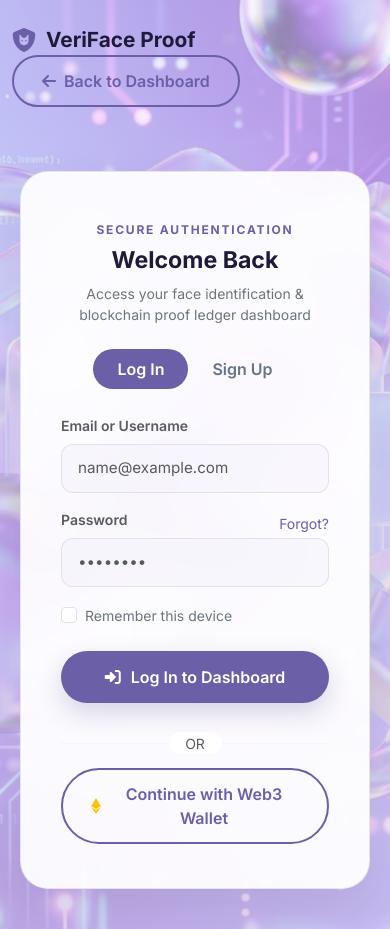
After one commit to Mishel-Ack/Face-identification-and-blockchain-verification, a Flask app: page /login in a window 390 px wide. The commit adds this page. Run offline with Flask 3, Linux system fonts and the light colour scheme.

Commit message:
Add responsive Navigation Bar and dedicated Login / Register page (/login)

```diff
--- a/app.py
+++ b/app.py
@@ -18,6 +18,12 @@ app.config['UPLOAD_FOLDER'] = tempfile.gettempdir()
 @app.route('/')
 def index():
     return render_template('index.html')
+
+@app.route('/login', methods=['GET', 'POST'])
+def login():
+    if request.method == 'POST':
+        return render_template('index.html', logged_in=True, username="Alex Dev")
+    return render_template('login.html')
 
 @app.route('/api/run_pipeline', methods=['POST'])
 def api_run_pipeline():
--- /dev/null
+++ b/templates/login.html
@@ -0,0 +1,261 @@
+<!DOCTYPE html>
+<html lang="en">
+<head>
+    <meta charset="UTF-8">
+    <meta name="viewport" content="width=device-width, initial-scale=1.0">
+    <title>Log In - VeriFace Proof</title>
+    <link href="https://cdn.jsdelivr.net/npm/bootstrap@5.3.0/dist/css/bootstrap.min.css" rel="stylesheet">
+    <link rel="stylesheet" href="https://cdnjs.cloudflare.com/ajax/libs/font-awesome/6.4.0/css/all.min.css">
+    <link rel="preconnect" href="https://fonts.googleapis.com">
+    <link rel="preconnect" href="https://fonts.gstatic.com" crossorigin>
+    <link href="https://fonts.googleapis.com/css2?family=Inter:wght@300;400;500;600;700&display=swap" rel="stylesheet">
+    <style>
+        :root {
+            --bg-gradient-top: #F3F0FA;
+            --bg-gradient-bottom: #E2DBF2;
+            --primary-navy: #1E1B3A;
+            --accent-violet: #6B5FA8;
+            --accent-violet-hover: #594d94;
+            --text-primary: #1E1B3A;
+            --text-secondary: #64748B;
+            --text-light: #FFFFFF;
+            --card-light-bg: rgba(255, 255, 255, 0.9);
+            --border-soft: rgba(107, 95, 168, 0.15);
+        }
+
+        body {
+            background: linear-gradient(180deg, rgba(243, 240, 250, 0.5) 0%, rgba(226, 219, 242, 0.7) 100%), url('/static/images/hero_bg.jpg') center/cover no-repeat;
+            color: var(--text-primary);
+            font-family: 'Inter', system-ui, -apple-system, sans-serif;
+            min-height: 100vh;
+            margin: 0;
+            padding: 0;
+            display: flex;
+            flex-direction: column;
+        }
+
+        .micro-label {
+            font-size: 0.75rem;
+            font-weight: 700;
+            text-transform: uppercase;
+            letter-spacing: 0.15em;
+            color: var(--accent-violet);
+            display: inline-block;
+            margin-bottom: 0.5rem;
+        }
+
+        /* Buttons */
+        .btn-pill {
+            background: var(--accent-violet);
+            color: var(--text-light) !important;
+            font-weight: 600;
+            border-radius: 50px;
+            padding: 14px 36px;
+            border: none;
+            text-decoration: none !important;
+            box-shadow: 0 10px 25px rgba(107, 95, 168, 0.25);
+            transition: all 0.3s cubic-bezier(0.4, 0, 0.2, 1);
+            display: inline-flex;
+            align-items: center;
+            justify-content: center;
+            gap: 10px;
+            font-size: 1rem;
+        }
+
+        .btn-pill:hover {
+            background: var(--accent-violet-hover);
+            transform: translateY(-2px);
+            box-shadow: 0 14px 30px rgba(107, 95, 168, 0.35);
+        }
+
+        .btn-pill-outline {
+            background: transparent;
+            color: var(--accent-violet) !important;
+            font-weight: 600;
+            border-radius: 50px;
+            padding: 12px 28px;
+            border: 2px solid var(--accent-violet);
+            text-decoration: none !important;
+            transition: all 0.3s ease;
+            display: inline-flex;
+            align-items: center;
+            justify-content: center;
+            gap: 8px;
+        }
+
+        .btn-pill-outline:hover {
+            background: rgba(107, 95, 168, 0.08);
+            transform: translateY(-2px);
+        }
+
+        /* Navbar */
+        .navbar {
+            padding: 24px 0;
+            background: transparent;
+        }
+
+        .brand-logo {
+            font-weight: 700;
+            font-size: 1.3rem;
+            color: var(--primary-navy);
+            display: flex;
+            align-items: center;
+            gap: 10px;
+            text-decoration: none !important;
+        }
+
+        .brand-logo i {
+            color: var(--accent-violet);
+            font-size: 1.5rem;
+        }
+
+        /* Login Card */
+        .login-container {
+            flex: 1;
+            display: flex;
+            align-items: center;
+            justify-content: center;
+            padding: 40px 20px;
+        }
+
+        .login-card {
+            background: rgba(255, 255, 255, 0.92);
+            backdrop-filter: blur(20px);
+            border: 1px solid var(--border-soft);
+            border-radius: 28px;
+            padding: 44px 40px;
+            box-shadow: 0 20px 50px rgba(30, 27, 58, 0.1);
+            max-width: 460px;
+            width: 100%;
+        }
+
+        .form-control-custom {
+            border-radius: 12px;
+            padding: 12px 16px;
+            border: 1px solid var(--border-soft);
+            background: rgba(243, 240, 250, 0.4);
+            font-size: 0.95rem;
+            color: var(--primary-navy);
+            transition: all 0.2s ease;
+        }
+
+        .form-control-custom:focus {
+            background: #ffffff;
+            border-color: var(--accent-violet);
+            box-shadow: 0 0 0 4px rgba(107, 95, 168, 0.15);
+        }
+
+        .nav-pills-custom .nav-link {
+            border-radius: 50px;
+            color: var(--text-secondary);
+            font-weight: 600;
+            padding: 8px 24px;
+        }
+
+        .nav-pills-custom .nav-link.active {
+            background-color: var(--accent-violet);
+            color: var(--text-light);
+        }
+    </style>
+</head>
+<body>
+
+    <!-- Navigation Bar -->
+    <nav class="navbar navbar-expand-lg">
+        <div class="container">
+            <a class="brand-logo" href="/">
+                <i class="fa-solid fa-shield-cat"></i>
+                <span>VeriFace Proof</span>
+            </a>
+            <a href="/" class="btn-pill-outline btn-sm">
+                <i class="fa-solid fa-arrow-left"></i> Back to Dashboard
+            </a>
+        </div>
+    </nav>
+
+    <!-- Login Workspace -->
+    <div class="login-container">
+        <div class="login-card">
+
+            <div class="text-center mb-4">
+                <span class="micro-label">Secure Authentication</span>
+                <h2 class="h3 fw-bold mb-2">Welcome Back</h2>
+                <p class="text-secondary small">Access your face identification & blockchain proof ledger dashboard</p>
+            </div>
+
+            <!-- Login / Register Tabs -->
+            <ul class="nav nav-pills nav-pills-custom justify-content-center mb-4" id="authTab" role="tablist">
+                <li class="nav-item" role="presentation">
+                    <button class="nav-link active" id="login-tab" data-bs-toggle="pill" data-bs-target="#login-panel" type="button">Log In</button>
+                </li>
+                <li class="nav-item" role="presentation">
+                    <button class="nav-link" id="register-tab" data-bs-toggle="pill" data-bs-target="#register-panel" type="button">Sign Up</button>
+                </li>
+            </ul>
+
+            <div class="tab-content" id="authTabContent">
+
+                <!-- Log In Form -->
+                <div class="tab-pane fade show active" id="login-panel" role="tabpanel">
+                    <form action="/login" method="POST">
+                        <div class="mb-3">
+                            <label class="form-label text-muted small fw-semibold">Email or Username</label>
+                            <input type="text" name="email" class="form-control form-control-custom" placeholder="name@example.com" required>
+                        </div>
+                        <div class="mb-3">
+                            <div class="d-flex justify-content-between align-items-center">
+                                <label class="form-label text-muted small fw-semibold">Password</label>
+                                <a href="#" class="small text-decoration-none" style="color: var(--accent-violet);">Forgot?</a>
+                            </div>
+                            <input type="password" name="password" class="form-control form-control-custom" placeholder="••••••••" required>
+                        </div>
+                        <div class="form-check mb-4">
+                            <input class="form-check-input" type="checkbox" id="rememberMe">
+                            <label class="form-check-label text-secondary small" for="rememberMe">Remember this device</label>
+                        </div>
+
+                        <button type="submit" class="btn-pill w-100 mb-3">
+                            <i class="fa-solid fa-right-to-bracket"></i> Log In to Dashboard
+                        </button>
+                    </form>
+
+                    <div class="text-center position-relative my-4">
+                        <hr style="border-color: var(--border-soft);">
+                        <span class="position-absolute top-50 start-50 translate-middle px-3 text-muted small bg-white rounded-pill">OR</span>
+                    </div>
+
+                    <button class="btn-pill-outline w-100" onclick="alert('Web3 Metamask Wallet Auth Connected!')">
+                        <i class="fa-brands fa-ethereum text-warning"></i> Continue with Web3 Wallet
+                    </button>
+                </div>
+
+                <!-- Sign Up Form -->
+                <div class="tab-pane fade" id="register-panel" role="tabpanel">
+                    <form action="/login" method="POST">
+                        <div class="mb-3">
+                            <label class="form-label text-muted small fw-semibold">Full Name</label>
+                            <input type="text" name="name" class="form-control form-control-custom" placeholder="Alex Dev" required>
+                        </div>
+                        <div class="mb-3">
+                            <label class="form-label text-muted small fw-semibold">Email Address</label>
+                            <input type="email" name="email" class="form-control form-control-custom" placeholder="alex@example.com" required>
+                        </div>
+                        <div class="mb-4">
+                            <label class="form-label text-muted small fw-semibold">Create Password</label>
+                            <input type="password" name="password" class="form-control form-control-custom" placeholder="At least 8 characters" required>
+                        </div>
+
+                        <button type="submit" class="btn-pill w-100">
+                            <i class="fa-solid fa-user-plus"></i> Create Account
+                        </button>
+                    </form>
+                </div>
+
+            </div>
+
+        </div>
+    </div>
+
+    <script src="https://cdn.jsdelivr.net/npm/bootstrap@5.3.0/dist/js/bootstrap.bundle.min.js"></script>
+</body>
+</html>
```
Also changed, not shown: templates/index.html (+36 -1 lines).
